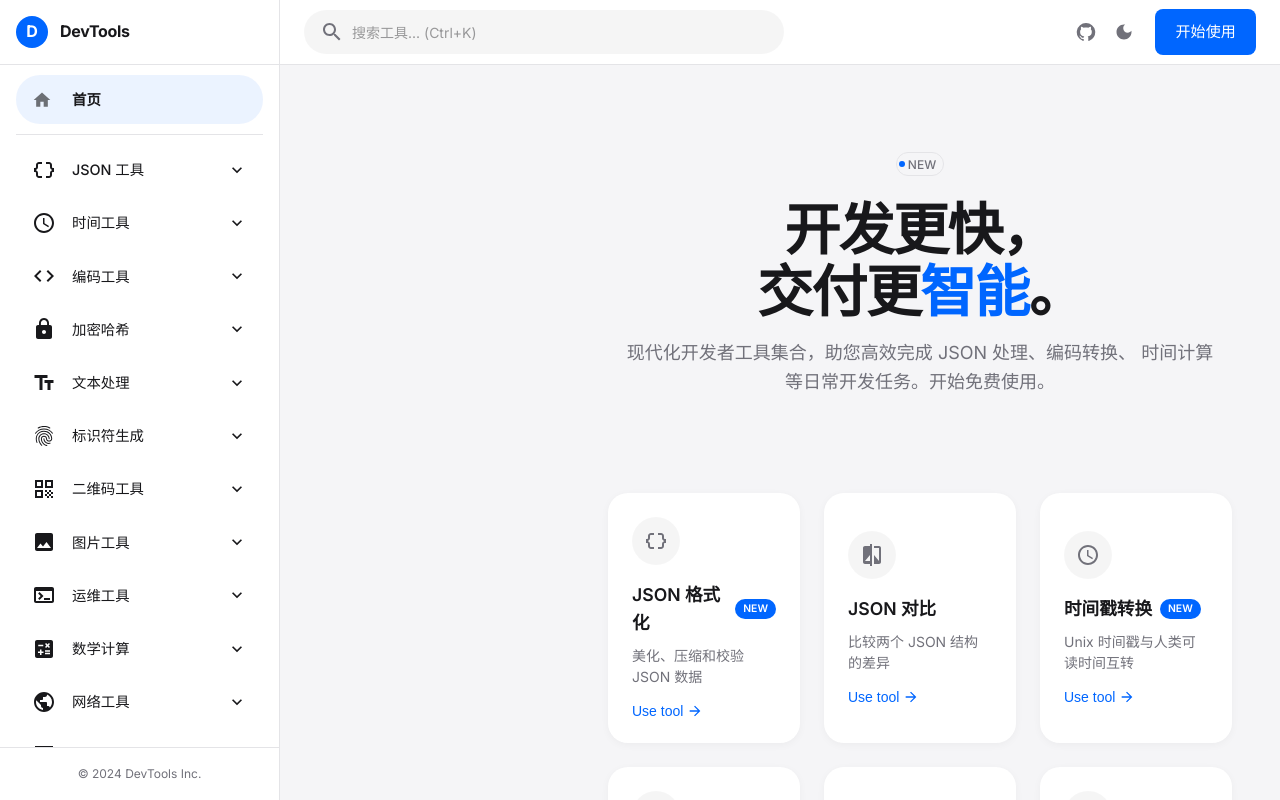
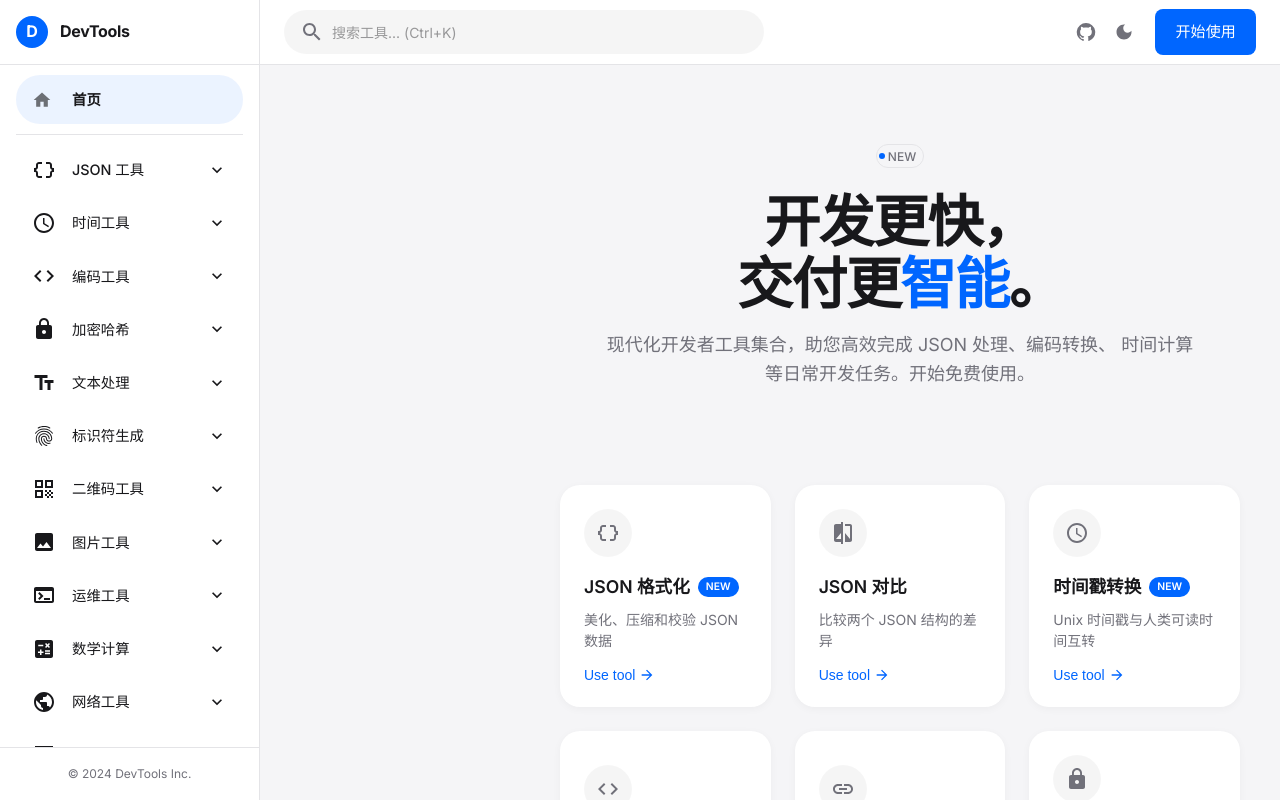
Before and after one commit to Code-suphub/tools_organization, a React (Vite) app: page / in a window 1280 px wide. Shown: the top 800 px of the page. Built offline with nearby package versions, Linux system fonts and the light colour scheme.

Commit message:
style(layout): 调整布局以减少左侧留白 (Sidebar宽度280->260, Content内边距p3->p2)

```diff
--- a/src/App.jsx
+++ b/src/App.jsx
@@ -66,7 +66,7 @@ const LoadingFallback = () => (
 /**
  * 侧边栏宽度常量
  */
-const DRAWER_WIDTH = 280;
+const DRAWER_WIDTH = 260;
 
 /**
  * 主应用组件
@@ -139,7 +139,7 @@ function App() {
                             component="main"
                             sx={{
                                 flexGrow: 1,
-                                p: 3,
+                                p: 2,
                                 width: { sm: `calc(100% - ${DRAWER_WIDTH}px)` },
                                 ml: { sm: `${DRAWER_WIDTH}px` },
                                 mt: '64px', // Header 高度
```
